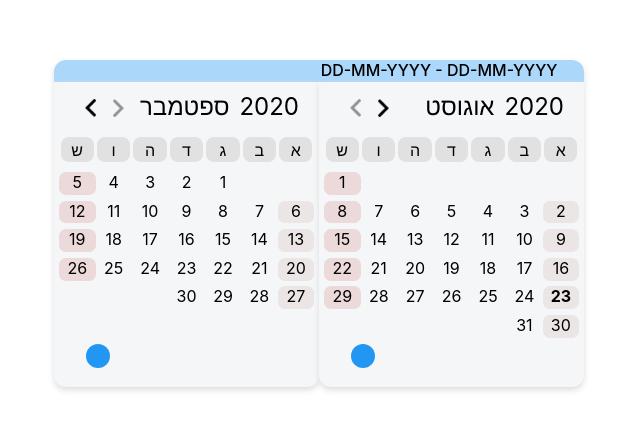
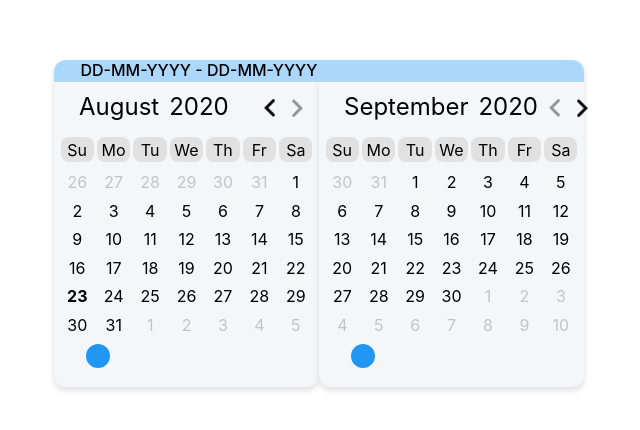
Before and after one commit to almogtavor/date-range-picker, a React (Create React App) app: page / in a window 1280 px wide. Shown: the part 158-588 px from the top of the page, without its empty margins (74-714 px from the left). Built offline with nearby package versions, Linux system fonts and the light colour scheme.

Commit message:
Non Current Month Display
Added the feature. Now there is a need to support a click on a non current month's day, that will change current calendar view.

```diff
--- a/src/components/DayElement.js
+++ b/src/components/DayElement.js
@@ -7,6 +7,7 @@ export const DayElement = (props) => {
         date,
         selectedDays,
         setSelectedDays,
+        isOfCurrentViewedMonth,
         hoveredDay,
         setHoveredDay,
         selectedColor,
@@ -15,7 +16,6 @@ export const DayElement = (props) => {
     } = props;
 
     const dayNum = date.getDate();
-    const isOfCurrentViewedMonth = true;
     const isToday = date.toLocaleDateString() === new Date().toLocaleDateString() ?  true : false;
     const [isSelected, setIsSelected] = useState(false);
     const [isInRange, setIsInRange] = useState(false);
--- a/src/components/MonthDaysElements.js
+++ b/src/components/MonthDaysElements.js
@@ -12,29 +12,36 @@ export const MonthDaysElements = (props) => {
         setHoveredDay,
         hoveredDay,
     } = props;
-    const numOfDaysInMonth = new Date(viewedYear, viewedMonth+1, 0).getDate();
+    const numOfDaysInMonth = new Date(viewedYear, viewedMonth + 1, 0).getDate();
     const dayToBeginTheMonthFrom = new Date(viewedYear, viewedMonth, 1).getDay();
     const [monthDays, setMonthDays] = useState({"year": viewedYear, "month": viewedMonth, "array": []});
     let tempMonthDaysArray = [];
 
-    for (let i = 0; i < numOfDaysInMonth; i++) {
+    const loopStartIndex = dayToBeginTheMonthFrom === 0 ? 7 : dayToBeginTheMonthFrom;
+    for (let i = -loopStartIndex; i < 42 - loopStartIndex; i++) {
         tempMonthDaysArray.push(i + 1);
     }
-
 
     if ((monthDays.year !== viewedYear || monthDays.month !== viewedMonth) || monthDays.array.length === 0) {
         setMonthDays({"year": viewedYear, "month": viewedMonth, "array": tempMonthDaysArray});
     }
     return monthDays.array.map((day) => {
         const date = new Date(viewedYear, viewedMonth, day);
-        const columnOnGrid = (day + dayToBeginTheMonthFrom) % 7;
+        const columnOnGrid = (day + dayToBeginTheMonthFrom + 7) % 7;
         const dayOfWeek = date.getDay();
+        const isOfCurrentViewedMonth = !(day <= 0 || day > numOfDaysInMonth);
         const genericStyle = (language === "English") ? {
             gridColumn: columnOnGrid === 0 ? 7 : columnOnGrid,
-            gridRow: (dayOfWeek >= (day % 7 ) ? Math.floor(day / 7+ 2)  : Math.floor(day / 7+ 3))
+            gridRow: (day < 0 ? 2 :
+                dayOfWeek >= (day % 7 ) ?
+                    Math.floor(day / 7 + 2) :
+                    Math.floor(day / 7 + 3))
         } : (language === "Hebrew") && {
             gridColumn: columnOnGrid === 0 ? 1 : 8 - columnOnGrid,
-            gridRow: (dayOfWeek >= (day % 7 ) ? Math.floor(day / 7+ 2)  : Math.floor(day / 7+ 3) )
+            gridRow: (day < 0 ? 2 :
+                dayOfWeek >= (day % 7 ) ?
+                    Math.floor(day / 7 + 2) :
+                    Math.floor(day / 7 + 3) )
         };
 
         return (
@@ -43,6 +50,7 @@ export const MonthDaysElements = (props) => {
                 date={new Date(viewedYear, viewedMonth, day)}
                 selectedDays={selectedDays}
                 setSelectedDays={setSelectedDays}
+                isOfCurrentViewedMonth={isOfCurrentViewedMonth}
                 hoveredDay={hoveredDay}
                 setHoveredDay={setHoveredDay}
                 selectedColor={selectedColor}
--- a/src/configuration/config.js
+++ b/src/configuration/config.js
@@ -31,7 +31,7 @@ export const calendarConfig = {
         ],
     },
     "weeks": {
-        "English": ["Sun", "Mon", "Tue", "Wed", "Thu", "Fri", "Sat"],
+        "English": ["Su", "Mo", "Tu", "We", "Th", "Fr", "Sa"],
         "Hebrew": ["א", "ב", "ג", "ד", "ה", "ו", "ש"].reverse(),
     },
     "pickableColors": [
--- a/src/index.js
+++ b/src/index.js
@@ -12,7 +12,7 @@ const store = createStore(rootReducer)
 ReactDOM.render(
     <Provider store={store}>
         <DateRangePicker
-            language="Hebrew"
+            language="English"
             startYear={1970}
             endYear={2025}
             firstDayOfWeekIndex={0}
--- a/src/styles/day.css
+++ b/src/styles/day.css
@@ -16,11 +16,14 @@
 
 .hover-div {
     height: 100%;
-
     border-radius: 7px;
 }
 
-.first-selected {
+.non-current {
+    opacity: 0.2;
+}
+
+/* .first-selected {
     border-top-right-radius: 20px;
     border-bottom-right-radius: 20px;
 }
@@ -28,15 +31,15 @@
 .last-selected {
     border-top-left-radius: 20px;
     border-bottom-left-radius: 20px;
-}
-
+} */
+/*
 .last-day-of-week {
     background-color: rgb(236, 217, 218);
 }
 
 .first-day-of-week {
     background-color: rgb(236, 229, 229);
-}
+} */
 
 .today {
     font-weight: bold;
```
Also changed, not shown: src/configuration/dist/config.dev.js.
